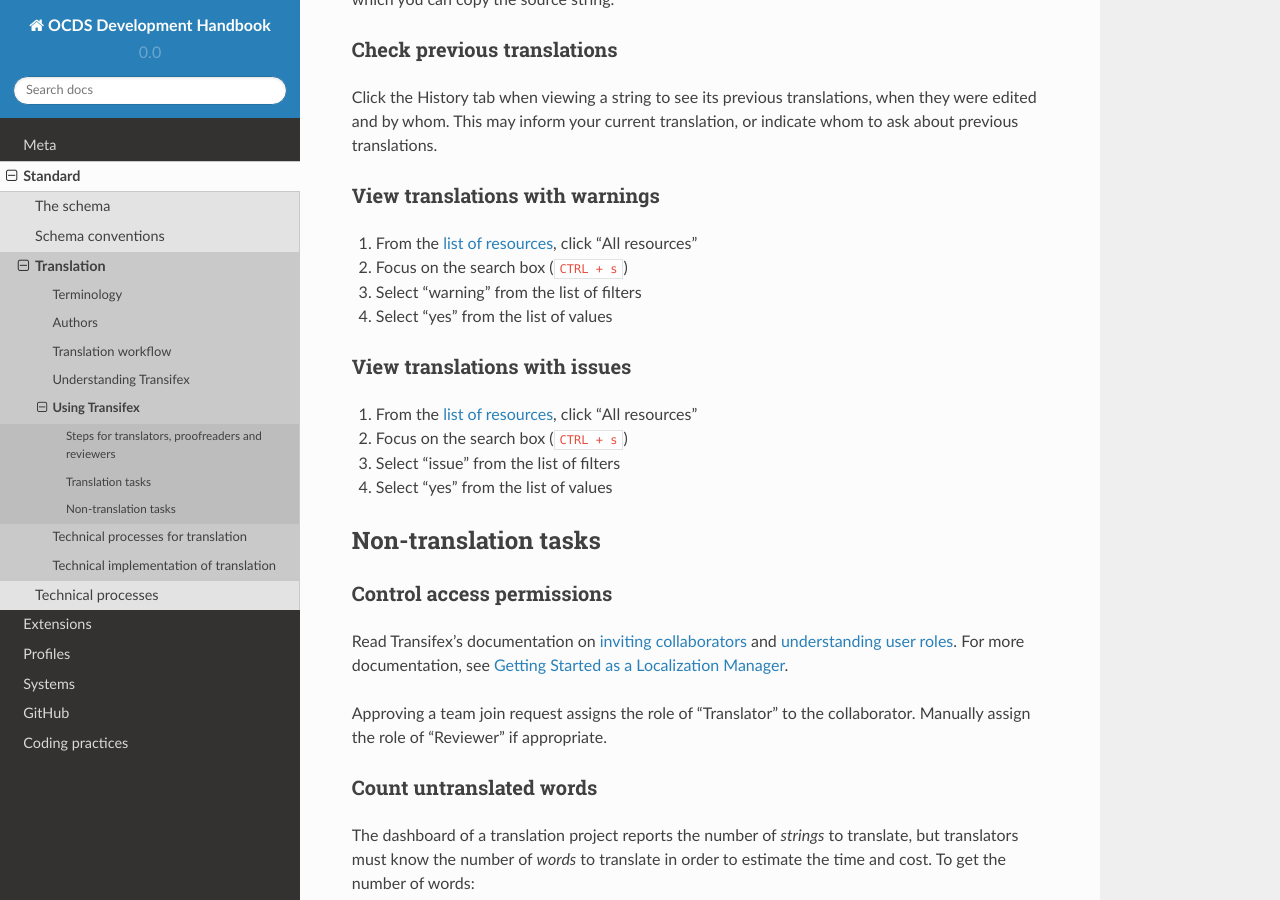
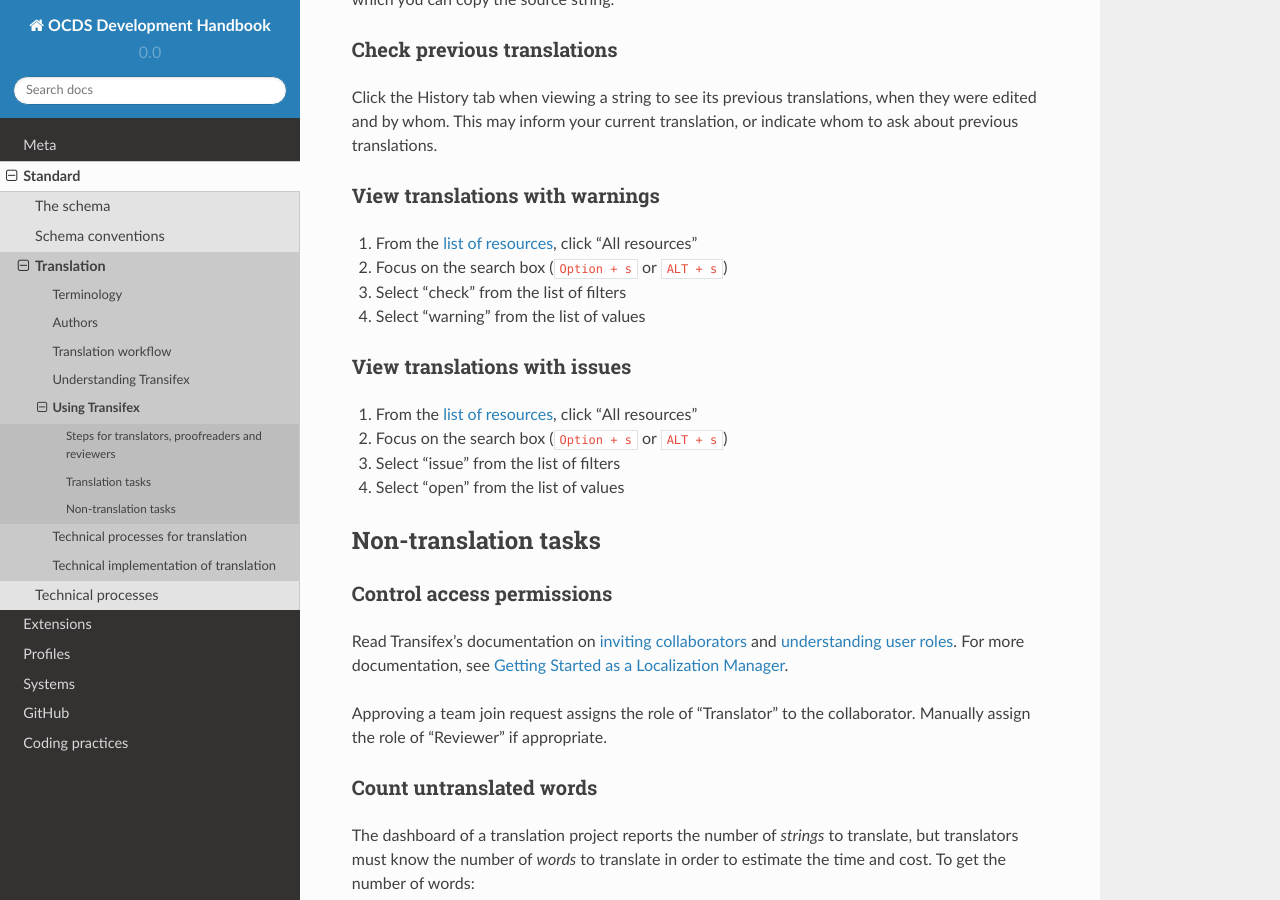
Before and after one commit to open-contracting/standard-development-handbook, a Sphinx documentation site: the page built from docs/standard/translation/using_transifex.md, in a window 1280 px wide and 900 px high, scrolled down 2352 px. Built offline with Sphinx 7.4.7 and the Read the Docs theme 2.0.0, drawn with Linux system fonts in a browser that asks for light colours.

Commit message:
Update Transifex instructions

```diff
--- a/docs/standard/translation/using_transifex.md
+++ b/docs/standard/translation/using_transifex.md
@@ -83,16 +83,16 @@ Click the History tab when viewing a string to see its previous translations, wh
 ### View translations with warnings
 
 1. From the [list of resources](https://www.transifex.com/OpenDataServices/open-contracting-standard-1-1/translate/#es), click "All resources"
-1. Focus on the search box (`CTRL + s`)
-1. Select "warning" from the list of filters
-1. Select "yes" from the list of values
+1. Focus on the search box (`Option + s` or `ALT + s`)
+1. Select "check" from the list of filters
+1. Select "warning" from the list of values
 
 ### View translations with issues
 
 1. From the [list of resources](https://www.transifex.com/OpenDataServices/open-contracting-standard-1-1/translate/#es), click "All resources"
-1. Focus on the search box (`CTRL + s`)
+1. Focus on the search box (`Option + s` or `ALT + s`)
 1. Select "issue" from the list of filters
-1. Select "yes" from the list of values
+1. Select "open" from the list of values
 
 ## Non-translation tasks
 
```
